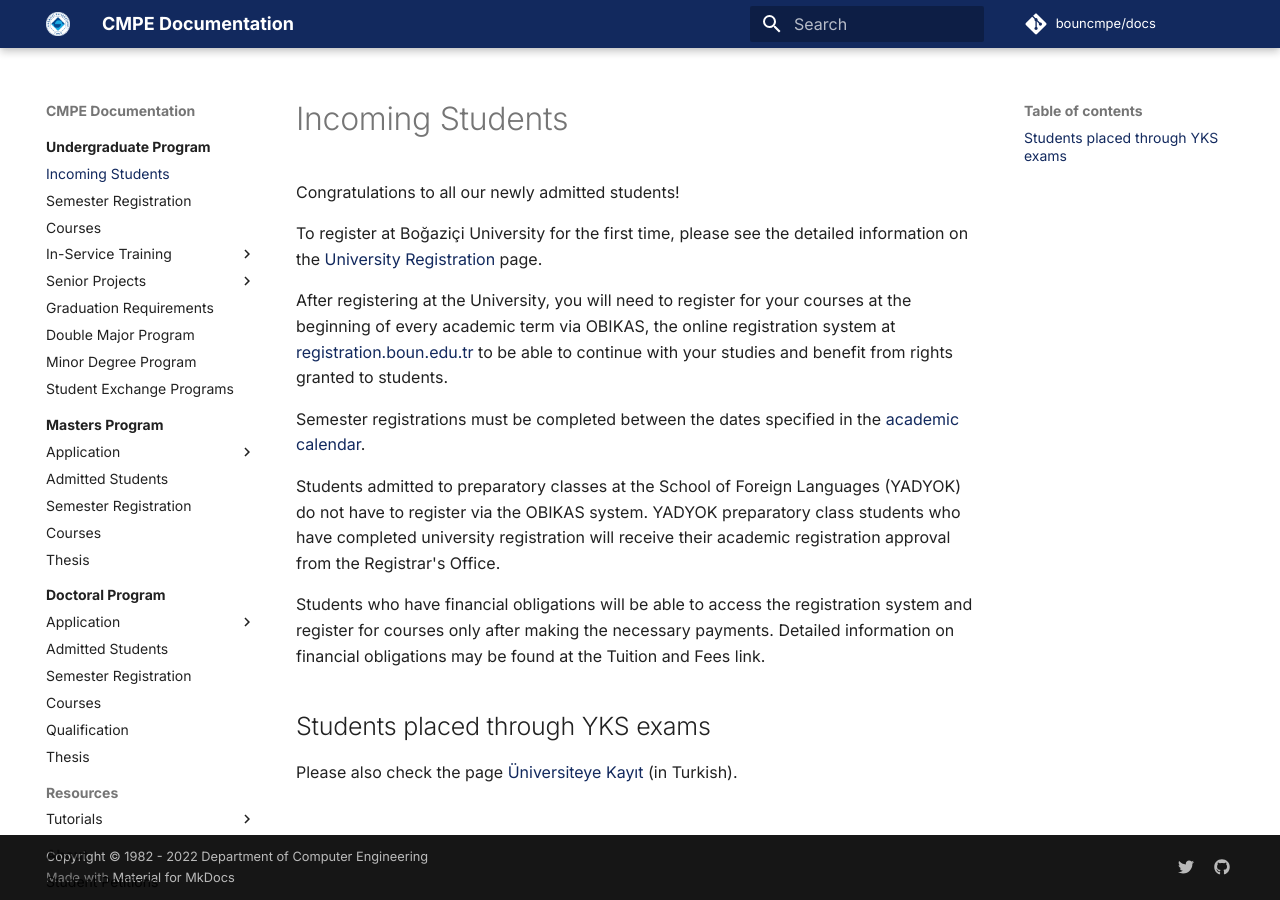
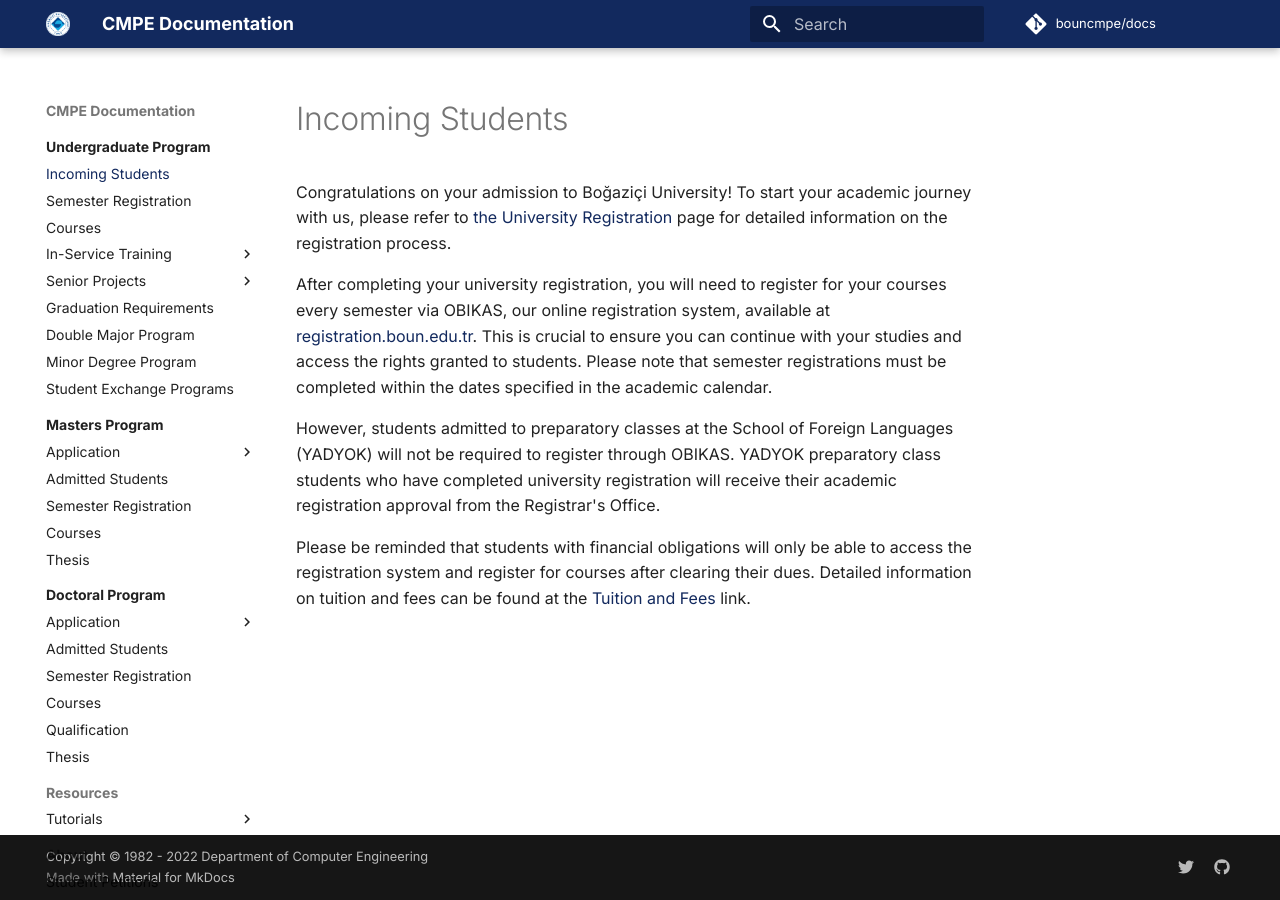
Before and after one commit to bouncmpe/docs, an MkDocs documentation site: the page built from content/undergraduate/incoming-students.md, in a window 1280 px wide. Built offline with MkDocs 1.6.1 and Material for MkDocs 9.7.7, drawn with Linux system fonts in a browser that asks for light colours; comment, search, counter and statistics services are not loaded.

Commit message:
Rewrite incoming students

```diff
--- a/content/undergraduate/incoming-students.md
+++ b/content/undergraduate/incoming-students.md
@@ -1,17 +1,13 @@
 # Incoming Students
 
-Congratulations to all our newly admitted students!
+Congratulations on your admission to Boğaziçi University!
+To start your academic journey with us, please refer to [the University Registration](https://ogrenciler.boun.edu.tr/Home/Content/universityregistration) page for detailed information on the registration process.
 
-To register at Boğaziçi University for the first time, please see the detailed information on the [University Registration](https://ogrenciler.boun.edu.tr/Home/Content/universityregistration) page.
+After completing your university registration, you will need to register for your courses every semester via OBIKAS, our online registration system, available at [registration.boun.edu.tr](https://registration.boun.edu.tr).
+This is crucial to ensure you can continue with your studies and access the rights granted to students. Please note that semester registrations must be completed within the dates specified in the academic calendar.
 
-After registering at the University, you will need to register for your courses at the beginning of every academic term via OBIKAS, the online registration system at [registration.boun.edu.tr](https://registration.boun.edu.tr) to be able to continue with your studies and benefit from rights granted to students.
+However, students admitted to preparatory classes at the School of Foreign Languages (YADYOK) will not be required to register through OBIKAS.
+YADYOK preparatory class students who have completed university registration will receive their academic registration approval from the Registrar's Office.
 
-Semester registrations must be completed between the dates specified in the [academic calendar](https://academiccalendar.boun.edu.tr/).
-
-Students admitted to preparatory classes at the School of Foreign Languages (YADYOK) do not have to register via the OBIKAS system. YADYOK preparatory class students who have completed university registration will receive their academic registration approval from the Registrar's Office.
-
-Students who have financial obligations will be able to access the registration system and register for courses only after making the necessary payments. Detailed information on financial obligations may be found at the Tuition and Fees link.
-
-## Students placed through YKS exams
-
-Please also check the page [Üniversiteye Kayıt](https://universiteyekayit.boun.edu.tr/) (in Turkish).
+Please be reminded that students with financial obligations will only be able to access the registration system and register for courses after clearing their dues.
+Detailed information on tuition and fees can be found at the [Tuition and Fees](https://ogrenciler.boun.edu.tr/Home/Content/tuitionandfees) link.
```
